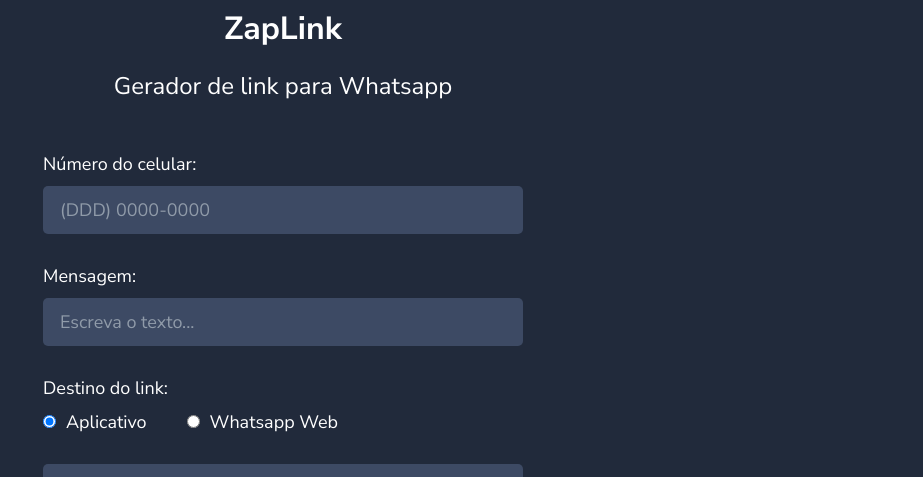
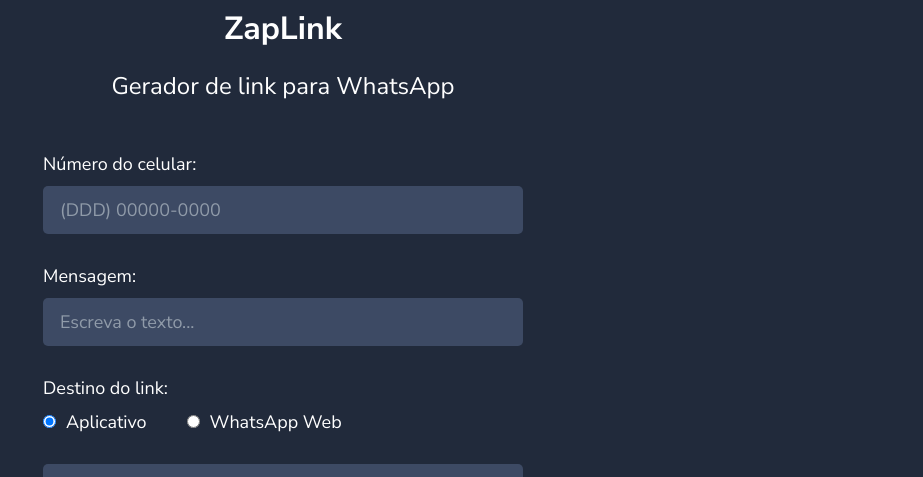
Before and after one commit to filipealvess/zaplink, a Next.js app: page / in a window 1280 px wide. Shown: the part 133-610 px from the top of the page, without its empty margins (357-1280 px from the left). Built offline with nearby package versions, Linux system fonts and the light colour scheme.

Commit message:
Change Whatsapp to WhatsApp

```diff
--- a/components/GuidePopup/index.jsx
+++ b/components/GuidePopup/index.jsx
@@ -27,7 +27,7 @@
         <ol className={styles.list}>
           <li><span>1.</span> Insira o número do WhatsApp</li>
           <li><span>2.</span> Escreva a mensagem que será exibida</li>
-          <li><span>3.</span> Selecione onde o link será compartilhado (aplicativo ou Whatsapp web)</li>
+          <li><span>3.</span> Selecione onde o link será compartilhado (aplicativo ou WhatsApp web)</li>
           <li><span>4.</span> Clique em &#34;GERAR LINK&#34;</li>
           <li><span>5.</span> Copie o link e compartilhe</li>
         </ol>
--- a/components/Introduction/index.jsx
+++ b/components/Introduction/index.jsx
@@ -12,7 +12,7 @@
         height={80}
       />
       <h1 className={styles.title}>ZapLink</h1>
-      <p className={styles.description}>Gerador de link para Whatsapp</p>
+      <p className={styles.description}>Gerador de link para WhatsApp</p>
     </header>
   );
 }
--- a/pages/index.jsx
+++ b/pages/index.jsx
@@ -57,10 +57,10 @@
     <>
       <Head>
         <meta name="viewport" content="width=device-width, initial-scale=1.0" />
-        <meta name="description" content="Crie links e divulgue pelo aplicativo ou versão web do Whatsapp" />
+        <meta name="description" content="Crie links e divulgue pelo aplicativo ou versão web do WhatsApp" />
         <meta name="keywords" content="Whatsapp, links, divulgação, alcance" />
         <link rel="shortcut icon" href="/favicon.png" type="image/x-icon" />
-        <title>ZapLink - Gerador de link para Whatsapp</title>
+        <title>ZapLink - Gerador de link para WhatsApp</title>
       </Head>
 
       <Introduction />
@@ -68,7 +68,7 @@
       <Form onSubmit={handleFormSubmit}>
         <Input
           label="Número do celular"
-          placeholder="(DDD) 0000-0000"
+          placeholder="(DDD) 00000-0000"
           type="tel"
           value={phone}
           onChange={handlePhoneChange}
--- a/static/targets.js
+++ b/static/targets.js
@@ -7,7 +7,7 @@
   },
   {
     id: 1,
-    title: 'Whatsapp Web',
+    title: 'WhatsApp Web',
     isActive: false,
     subdomain: 'web'
   }
```
